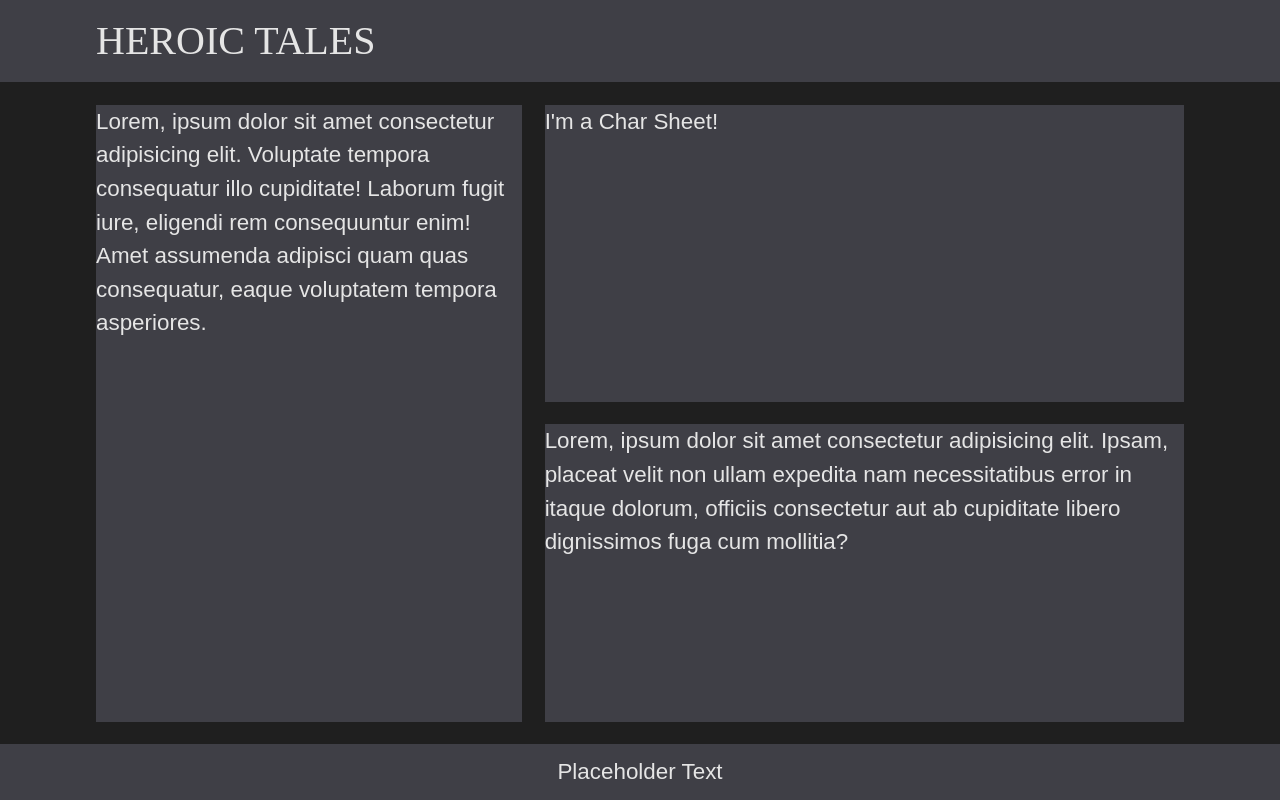
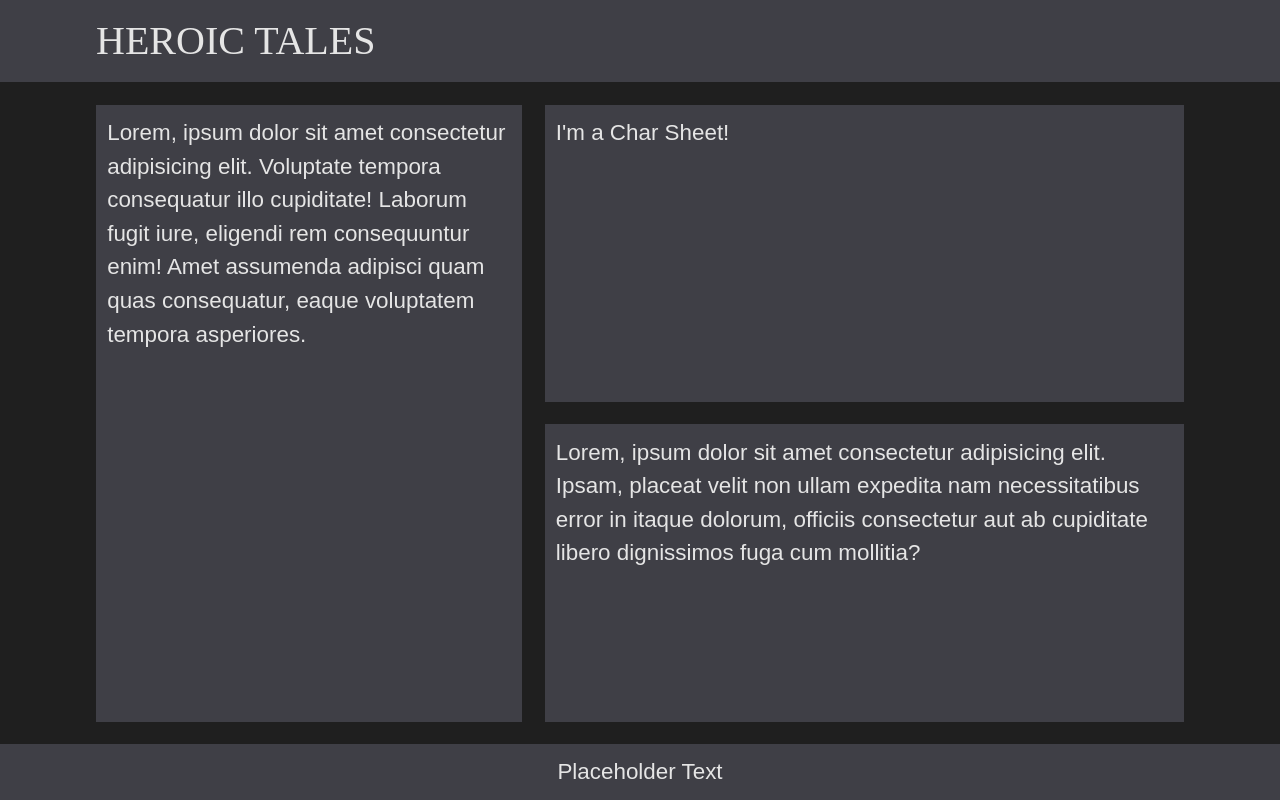
Before and after one commit to gemini-mastiff/heroic-tales-app, a React (Vite) app: page / in a window 1280 px wide. Built offline with nearby package versions, Linux system fonts and the light colour scheme; a web font is replaced by a local one.

Commit message:
style: add 0.5em padding inside Main panels

```diff
--- a/src/components/Main.jsx
+++ b/src/components/Main.jsx
@@ -78,12 +78,15 @@ const GameGrid = styled.div`
 const RollLog = styled.div`
   grid-row: 1/3;
   background-color: var(--MAIN-COLOUR);
+  padding: 0.5em;
 `;
 
 const CharSheetContainer = styled.div`
   background-color: var(--MAIN-COLOUR);
+  padding: 0.5em;
 `;
 
 const DiceBox = styled.div`
   background-color: var(--MAIN-COLOUR);
+  padding: 0.5em;
 `;
```
